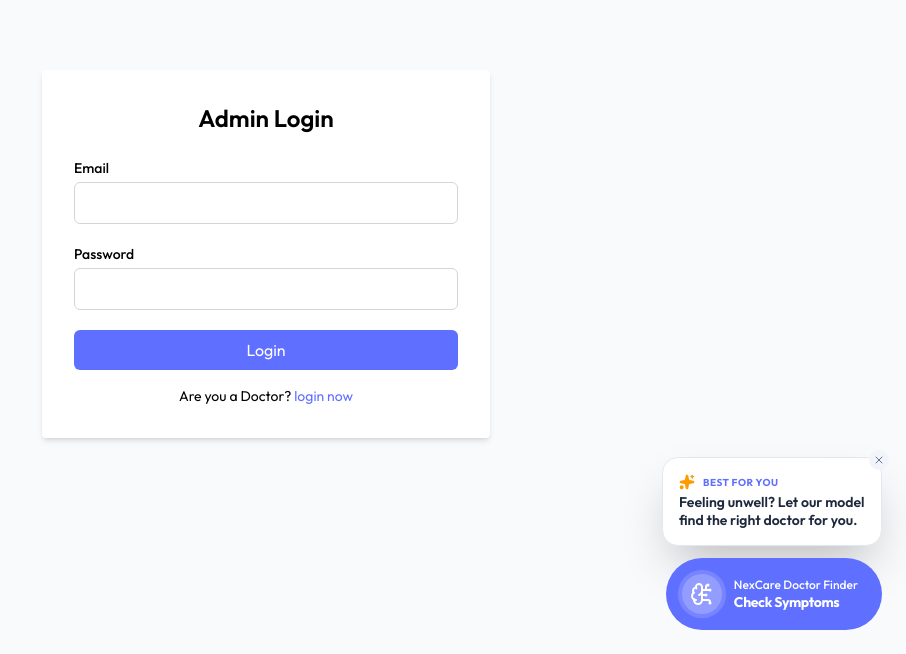
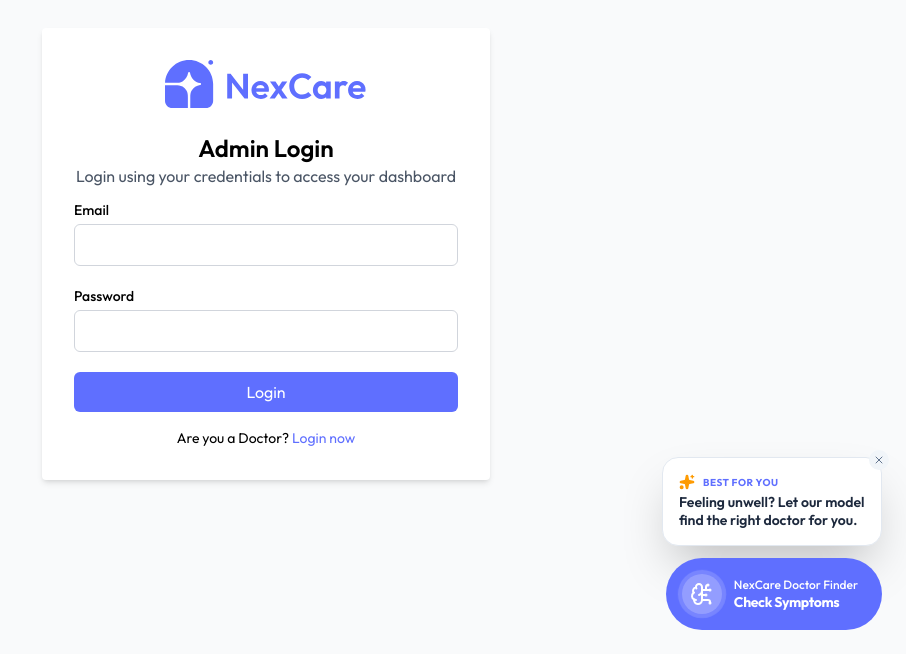
Before and after one commit to CodeWithNaVen/prescripto-next-app, a Next.js app: page /admin/login in a window 1280 px wide. Shown: the part 146-800 px from the top of the page, without its empty margins (374-1280 px from the left). Built offline with nearby package versions, Linux system fonts and the light colour scheme; no server answers.

Commit message:
receipt and logo on auth pages

```diff
--- a/app/(pages)/(user)/login/page.jsx
+++ b/app/(pages)/(user)/login/page.jsx
@@ -55,7 +55,16 @@ const LoginPage = () => {
 
             <div className="flex items-center justify-center min-h-screen px-4 ">
                 <div className="max-w-md w-full bg-white p-8 rounded shadow-md">
-                <h2 className="text-2xl font-semibold mb-6 text-center">User Login</h2>
+                    {/* logo */}
+                    <Image
+                        src={assets.logo}
+                        alt="Logo"
+                        width={1000}
+                        height={1000}
+                        className="mx-auto h-12 w-auto mb-6"
+                    />
+                <h2 className="text-2xl font-semibold text-center">Patient Login</h2>
+                <p className="text-gray-600 text-center">Login to access your account</p>
 
                 {errorMsg && <p className="text-red-500 mb-4 text-sm text-center">{errorMsg}</p>}
 
--- a/app/(pages)/(user)/register/page.jsx
+++ b/app/(pages)/(user)/register/page.jsx
@@ -5,6 +5,8 @@ import axios from "axios";
 import { useAppContext } from "@/context/AppContext";
 import Link from "next/link";
 import toast from "react-hot-toast";
+import Image from "next/image";
+import { assets } from "@/assets/assets";
 
 const RegisterPage = () => {
     const { user, router, loadingUser } = useAppContext();
@@ -57,9 +59,18 @@ const RegisterPage = () => {
     <>
       <div className="flex items-center justify-center min-h-screen px-4">
         <div className="max-w-md w-full bg-white p-8 rounded shadow-md">
-          <h2 className="text-2xl font-semibold mb-6 text-center">
+          {/* logo */}
+          <Image
+            src={assets.logo}
+            alt="Logo"
+            width={1000}
+            height={1000}
+            className="mx-auto h-12 w-auto mb-6"
+          />
+          <h2 className="text-2xl font-semibold text-center">
             Create Account
           </h2>
+          <p className="text-gray-600 text-center mb-3">Create an account to access all the features</p>
 
           {errorMsg && (
             <p className="text-red-500 mb-4 text-sm text-center">{errorMsg}</p>
--- a/app/(pages)/admin/login/page.jsx
+++ b/app/(pages)/admin/login/page.jsx
@@ -5,6 +5,8 @@ import axios from 'axios';
 import { useAdminAppContext } from '@/context/AdminAppContext';
 import Link from 'next/link';
 import toast from 'react-hot-toast';
+import Image from 'next/image';
+import { assets } from '@/assets/assets';
 
 const AdminLoginPage = () => {
   const { admin, router, getAdminProfile } = useAdminAppContext();
@@ -59,7 +61,16 @@ const AdminLoginPage = () => {
   return (
     <div className="flex items-center justify-center min-h-screen px-4">
         <div className="max-w-md w-full bg-white p-8 rounded shadow-md">
-            <h2 className="text-2xl font-semibold mb-6 text-center">Admin Login</h2>
+          {/* logo */}
+            <Image
+              src={assets.logo}
+              alt="Logo"
+              width={1000}
+              height={1000}
+              className="mx-auto h-12 w-auto mb-6"
+            />
+            <h2 className="text-2xl font-semibold text-center">Admin Login</h2>
+            <p className="text-gray-600 mb-3 text-center">Login using your credentials to access your dashboard</p>
 
             {errorMsg && <p className="text-red-500 mb-4 text-sm text-center">{errorMsg}</p>}
 
@@ -99,7 +110,7 @@ const AdminLoginPage = () => {
             <p className="mt-4 text-sm text-center">
             Are you a Doctor?{' '}
             <Link href="/doctor/login" className="text-primary">
-                login now
+                Login now
             </Link>
             </p>
         </div>
--- a/app/(pages)/doctor/login/page.jsx
+++ b/app/(pages)/doctor/login/page.jsx
@@ -3,6 +3,8 @@
 import { useState, useEffect } from 'react';
 
 import { useDoctorAppContext } from '@/context/DoctorAppContext';
+import Image from 'next/image';
+import { assets } from '@/assets/assets';
 
 const DoctorLoginPage = () => {
   const { doctor, router, axios} = useDoctorAppContext();
@@ -50,7 +52,17 @@ const DoctorLoginPage = () => {
   return (
     <div className="flex items-center justify-center min-h-screen px-4">
       <div className="max-w-md w-full bg-white p-8 rounded shadow-md">
-        <h2 className="text-2xl font-semibold mb-6 text-center">Doctor Login</h2>
+        {/* logo */}
+        <Image
+          src={assets.logo}
+          alt="Logo"
+          width={1000}
+          height={1000}
+          className="mx-auto h-12 w-auto mb-6"
+        />
+
+        <h2 className="text-2xl font-semibold text-center">Doctor Login</h2>
+        <p className="text-gray-600 mb-3 text-center">Login using your credentials to access your dashboard</p>
 
         {errorMsg && <p className="text-red-500 mb-4 text-sm text-center">{errorMsg}</p>}
 
@@ -85,6 +97,20 @@ const DoctorLoginPage = () => {
           >
             {loading ? 'Logging in...' : 'Login'}
           </button>
+
+          {/* forgot password */}
+          <p className="text-sm text-end">
+            <a href="/forgot-password" className="text-red-500 hover:underline">
+              Forgot Password?
+            </a>
+          </p>
+
+          <p className="text-center text-sm">
+            Are you a patient?{' '}
+            <a href="/login" className="text-primary hover:underline">
+              Login
+            </a>
+          </p>
         </form>
       </div>
     </div>
--- a/lib/generateReceipt.js
+++ b/lib/generateReceipt.js
@@ -43,7 +43,9 @@ export const generateReceipt = async (userData, docInfo, slotDate, slotTime, app
     patient: userData.name,
     doctor: docInfo.name,
     date: slotDate,
-    time: slotTime
+    time: slotTime,
+    fees: docInfo.fees,
+    speciality: docInfo.speciality,
   });
 
   try {
```
Also changed, not shown: assets/admin_assets/admin_logo.svg.
